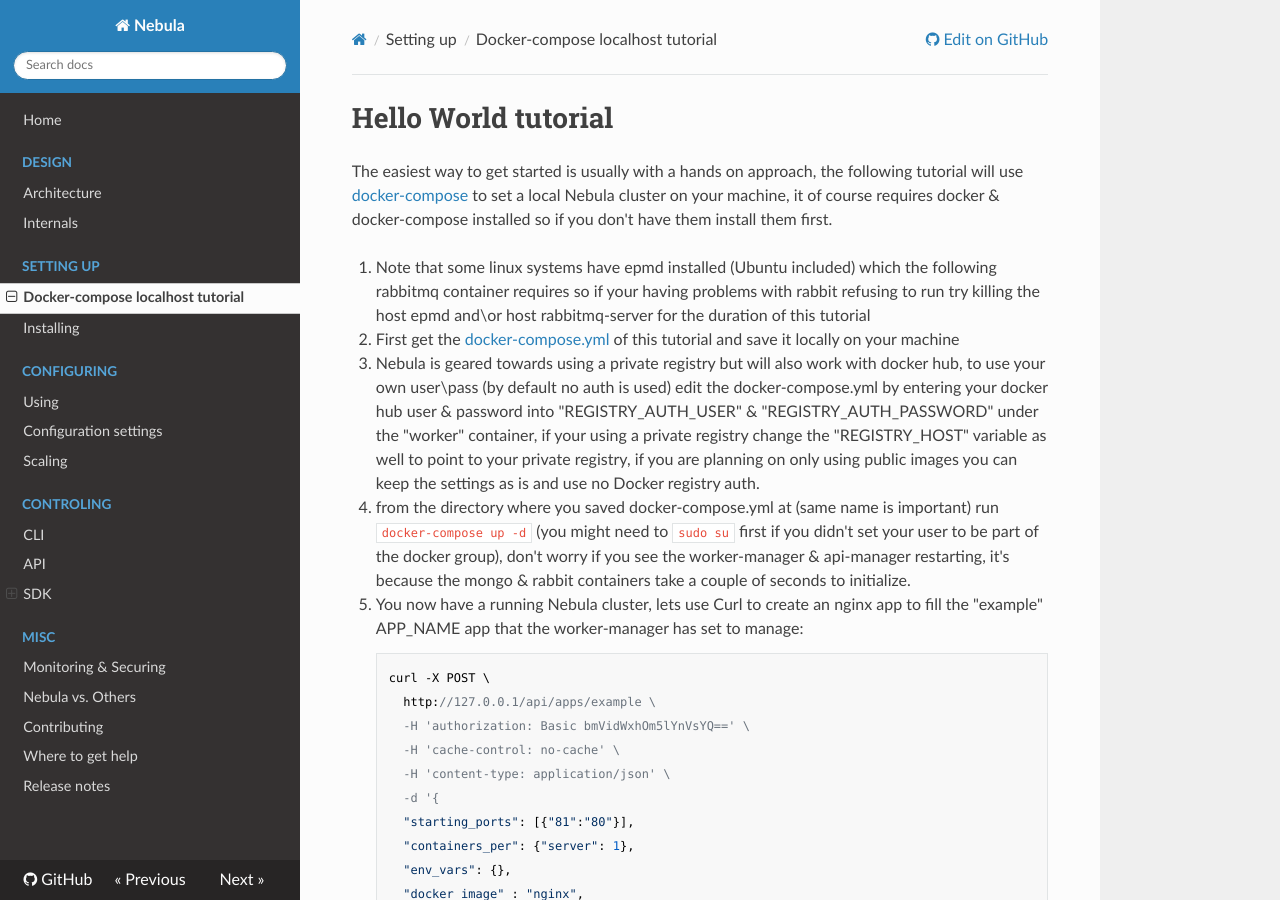
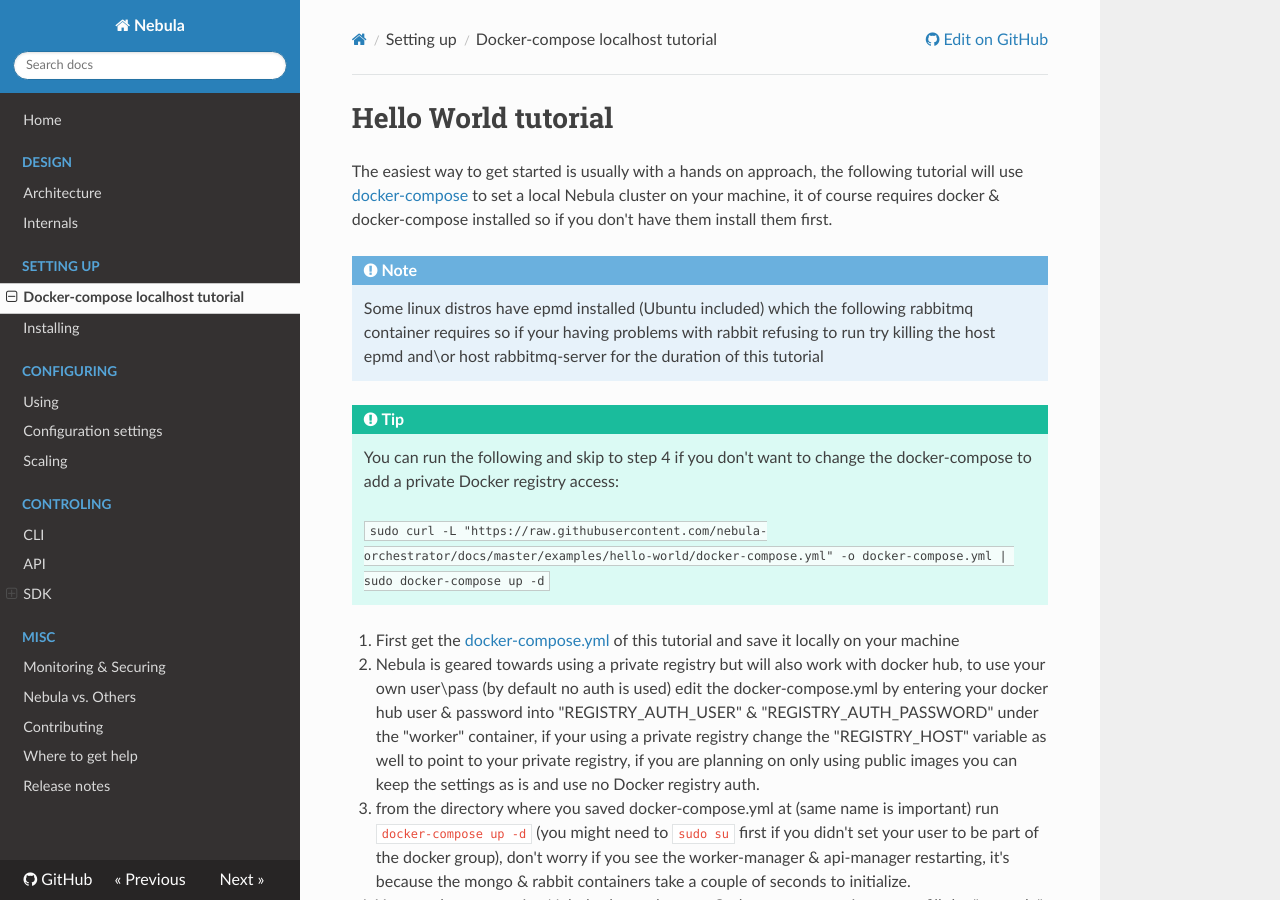
Before and after one commit to nebula-orchestrator/docs, an MkDocs documentation site: the page built from docs/getting-started.md, in a window 1280 px wide and 900 px high. Built offline with MkDocs 1.6.1, drawn with Linux system fonts in a browser that asks for light colours; nearby versions of some CDN libraries; old or Windows-style settings are respelled for this version of MkDocs.

Commit message:
simpliing the docker-compose getting started tutorial

````diff
--- a/docs/getting-started.md
+++ b/docs/getting-started.md
@@ -2,11 +2,18 @@
 
 The easiest way to get started is usually with a hands on approach, the following tutorial will use [docker-compose](https://docs.docker.com/compose/) to set a local Nebula cluster on your machine, it of course requires docker & docker-compose installed so if you don't have them install them first.
 
-1. Note that some linux systems have epmd installed (Ubuntu included) which the following rabbitmq container requires so if your having problems with rabbit refusing to run try killing the host epmd and\or host rabbitmq-server for the duration of this tutorial
-2. First get the [docker-compose.yml](https://github.com/nebula-orchestrator/docs/blob/master/examples/hello-world/docker-compose.yml) of this tutorial and save it locally on your machine
-3. Nebula is geared towards using a private registry but will also work with docker hub, to use your own user\pass (by default no auth is used) edit the docker-compose.yml by entering your docker hub user & password into "REGISTRY_AUTH_USER" & "REGISTRY_AUTH_PASSWORD" under the "worker" container, if your using a private registry change the "REGISTRY_HOST" variable as well to point to your private registry, if you are planning on only using public images you can keep the settings as is and use no Docker registry auth.
-4. from the directory where you saved docker-compose.yml at (same name is important) run `docker-compose up -d` (you might need to `sudo su` first if you didn't set your user to be part of the docker group), don't worry if you see the worker-manager & api-manager restarting, it's because the mongo & rabbit containers take a couple of seconds to initialize.
-5. You now have a running Nebula cluster, lets use Curl to create an nginx app to fill the "example" APP_NAME app that the worker-manager has set to manage:
+!!! note
+    Some linux distros have epmd installed (Ubuntu included) which the following rabbitmq container requires so if your having problems with rabbit refusing to run try killing the host epmd and\or host rabbitmq-server for the duration of this tutorial
+
+!!! tip
+    You can run the following and skip to step 4 if you don't want to change the docker-compose to add a private Docker registry access:
+
+    ```sudo curl -L "https://raw.githubusercontent.com/nebula-orchestrator/docs/master/examples/hello-world/docker-compose.yml" -o docker-compose.yml | sudo docker-compose up -d```
+
+1. First get the [docker-compose.yml](https://github.com/nebula-orchestrator/docs/blob/master/examples/hello-world/docker-compose.yml) of this tutorial and save it locally on your machine
+2. Nebula is geared towards using a private registry but will also work with docker hub, to use your own user\pass (by default no auth is used) edit the docker-compose.yml by entering your docker hub user & password into "REGISTRY_AUTH_USER" & "REGISTRY_AUTH_PASSWORD" under the "worker" container, if your using a private registry change the "REGISTRY_HOST" variable as well to point to your private registry, if you are planning on only using public images you can keep the settings as is and use no Docker registry auth.
+3. from the directory where you saved docker-compose.yml at (same name is important) run `docker-compose up -d` (you might need to `sudo su` first if you didn't set your user to be part of the docker group), don't worry if you see the worker-manager & api-manager restarting, it's because the mongo & rabbit containers take a couple of seconds to initialize.
+4. You now have a running Nebula cluster, lets use Curl to create an nginx app to fill the "example" APP_NAME app that the worker-manager has set to manage:
 
         curl -X POST \
           http://127.0.0.1/api/apps/example \
````
Also changed, not shown: other parts of docs/getting-started.md (+1 -1 lines).
